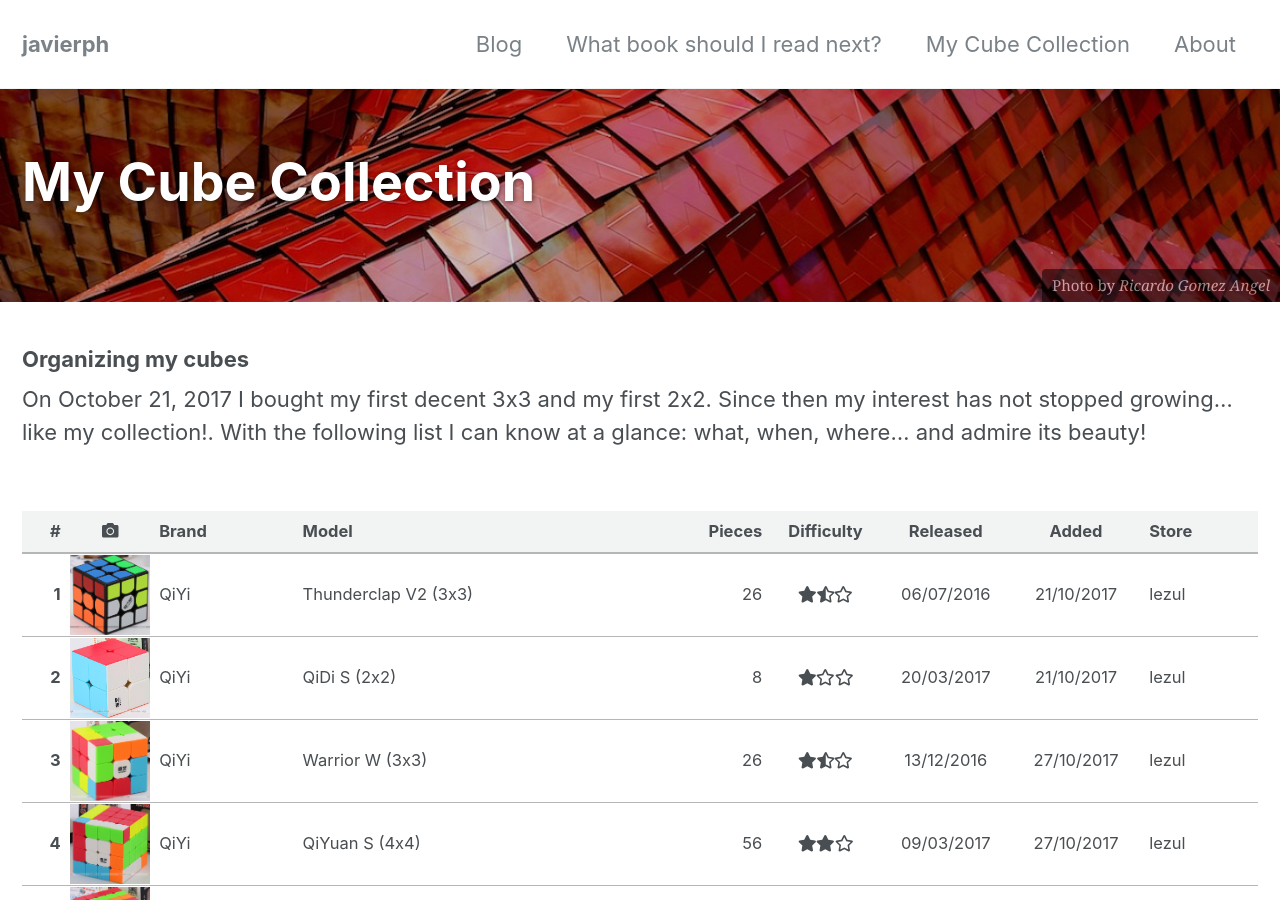
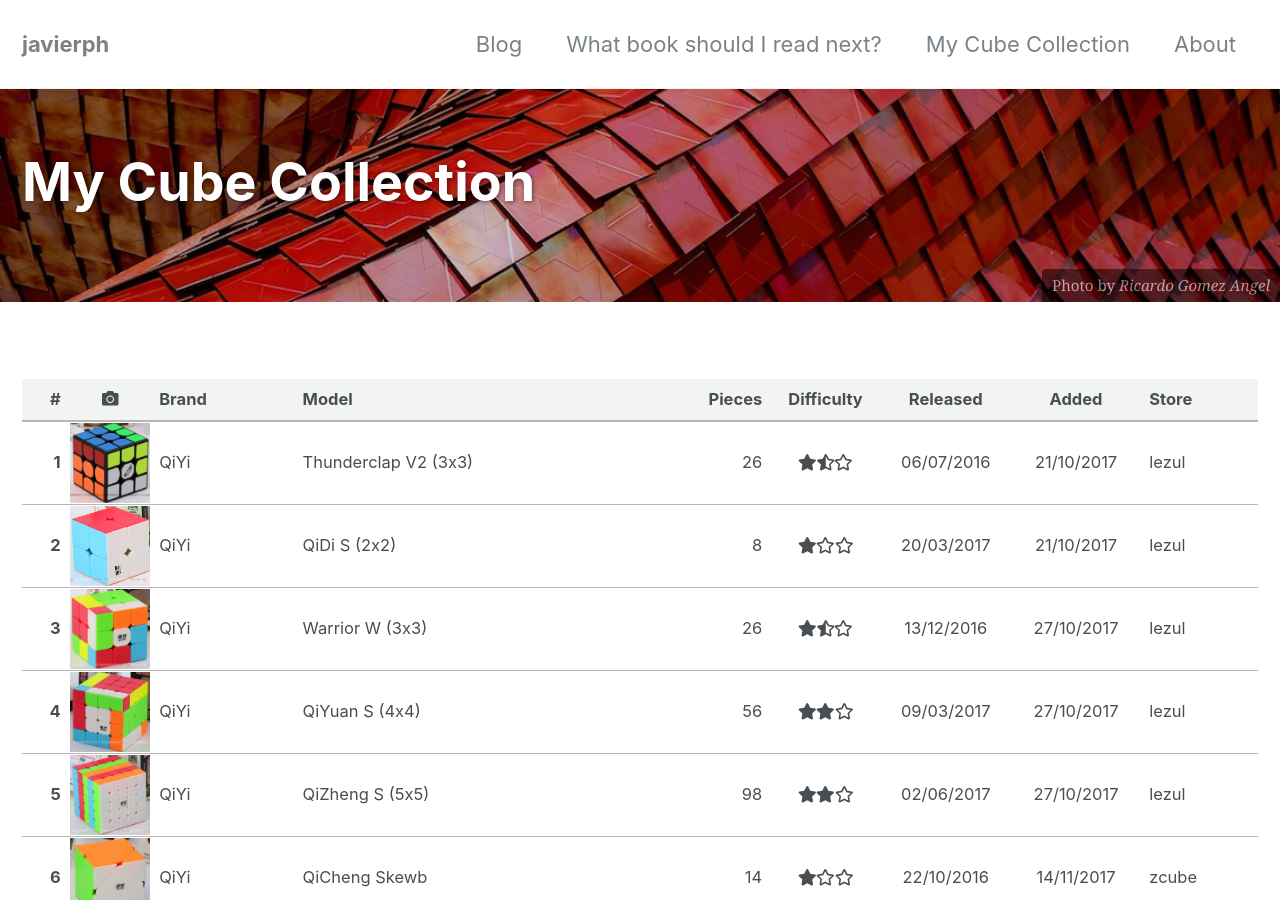
Before and after one commit to javierph/javierph.github.io, a Jekyll site: the page built from _pages/cubes.md, in a window 1280 px wide and 900 px high. Built offline with Jekyll 4.4.1, drawn with Linux system fonts in a browser that asks for light colours; nearby versions of some CDN libraries; some of the changed text lies outside the part shown.

Commit message:
cube list update

```diff
--- a/_includes/cubes/cubes.html
+++ b/_includes/cubes/cubes.html
@@ -92,7 +92,7 @@
 	<td>QiYi</td>
 	<td>Mastermorphix (3x3)</td>
 	<td style="text-align: right;">26</td>
-	<td data-value="2.5" style="text-align: center;"><i class="fas fa-star"></i><i class="fas fa-star"></i><i class="fas fa-star-half-alt"></i></td>
+	<td data-value="2.49" style="text-align: center;"><i class="fas fa-star"></i><i class="fas fa-star"></i><i class="fas fa-star-half-alt"></i></td>
 	<td data-value="20170421" style="text-align: center;">21/04/2017</td>
 	<td data-value="20171114" style="text-align: center;">14/11/2017</td>
 	<td>zcube</td>
@@ -376,7 +376,7 @@
 	<td style="text-align: right;font-weight: bold;">35</td>
 	<td style="width: 82px;padding: 1px;"><img src="/assets/images/cubes/35_superPochman3.jpg" ></td>
 	<td>ShengShou</td>
-	<td>Legend (3x3) [restickered]</td>
+	<td>Legend (3x3) [Super Pochmann]</td>
 	<td style="text-align: right;">26</td>
 	<td data-value="2" style="text-align: center;"><i class="fas fa-star"></i><i class="fas fa-star"></i><i class="far fa-star"></i></td>
 	<td data-value="20160325" style="text-align: center;">25/03/2016</td>
@@ -387,7 +387,7 @@
 	<td style="text-align: right;font-weight: bold;">36</td>
 	<td style="width: 82px;padding: 1px;"><img src="/assets/images/cubes/36_shepherds.jpg" ></td>
 	<td>ShengShou</td>
-	<td>Legend (3x3) [restickered]</td>
+	<td>Legend (3x3) [Shepherd]</td>
 	<td style="text-align: right;">26</td>
 	<td data-value="2.5" style="text-align: center;"><i class="fas fa-star"></i><i class="fas fa-star"></i><i class="fas fa-star-half-alt"></i></td>
 	<td data-value="20160325" style="text-align: center;">25/03/2016</td>
@@ -398,7 +398,7 @@
 	<td style="text-align: right;font-weight: bold;">37</td>
 	<td style="width: 82px;padding: 1px;"><img src="/assets/images/cubes/37_superPochman5.jpg" ></td>
 	<td>ShengShou</td>
-	<td>Legend (5x5) [restickered]</td>
+	<td>Legend (5x5) [Super Pochmann]</td>
 	<td style="text-align: right;">98</td>
 	<td data-value="2.5" style="text-align: center;"><i class="fas fa-star"></i><i class="fas fa-star"></i><i class="fas fa-star-half-alt"></i></td>
 	<td data-value="20170626" style="text-align: center;">26/06/2017</td>
@@ -431,7 +431,7 @@
 	<td style="text-align: right;font-weight: bold;">40</td>
 	<td style="width: 82px;padding: 1px;"><img src="/assets/images/cubes/40_superPochman4.jpg" ></td>
 	<td>ShengShou</td>
-	<td>Legend (4x4) [restickered]</td>
+	<td>Legend (4x4) [Super Pochmann]</td>
 	<td style="text-align: right;">56</td>
 	<td data-value="2" style="text-align: center;"><i class="fas fa-star"></i><i class="fas fa-star"></i><i class="far fa-star"></i></td>
 	<td data-value="20170512" style="text-align: center;">12/05/2017</td>
@@ -455,7 +455,7 @@
 	<td>Ninja</td>
 	<td>Starry Sky Ghost</td>
 	<td style="text-align: right;">26</td>
-	<td data-value="2" style="text-align: center;"><i class="fas fa-star"></i><i class="fas fa-star"></i><i class="far fa-star"></i></td>
+	<td data-value="2.1" style="text-align: center;"><i class="fas fa-star"></i><i class="fas fa-star"></i><i class="far fa-star"></i></td>
 	<td data-value="20180324" style="text-align: center;">24/03/2018</td>
 	<td data-value="20180521" style="text-align: center;">21/05/2018</td>
 	<td>lightake</td>
@@ -576,7 +576,7 @@
 	<td>Ninja</td>
 	<td>Ghost Cube (3x3)</td>
 	<td style="text-align: right;">26</td>
-	<td data-value="2" style="text-align: center;"><i class="fas fa-star"></i><i class="fas fa-star"></i><i class="far fa-star"></i></td>
+	<td data-value="2.1" style="text-align: center;"><i class="fas fa-star"></i><i class="fas fa-star"></i><i class="far fa-star"></i></td>
 	<td data-value="20160525" style="text-align: center;">25/05/2016</td>
 	<td data-value="20180802" style="text-align: center;">02/08/2018</td>
 	<td>kubekings</td>
@@ -631,7 +631,7 @@
 	<td>QiYi</td>
 	<td>Mastermorphix (3x3)</td>
 	<td style="text-align: right;">26</td>
-	<td data-value="2.5" style="text-align: center;"><i class="fas fa-star"></i><i class="fas fa-star"></i><i class="fas fa-star-half-alt"></i></td>
+	<td data-value="2.49" style="text-align: center;"><i class="fas fa-star"></i><i class="fas fa-star"></i><i class="fas fa-star-half-alt"></i></td>
 	<td data-value="20180619" style="text-align: center;">19/06/2018</td>
 	<td data-value="20180813" style="text-align: center;">13/08/2018</td>
 	<td>zcube</td>
@@ -763,7 +763,7 @@
 	<td>Meffert</td>
 	<td>Ghost Hedgehog Silver Metalized (3x3)</td>
 	<td style="text-align: right;">26</td>
-	<td data-value="2.5" style="text-align: center;"><i class="fas fa-star"></i><i class="fas fa-star"></i><i class="fas fa-star-half-alt"></i></td>
+	<td data-value="3" style="text-align: center;"><i class="fas fa-star"></i><i class="fas fa-star"></i><i class="fas fa-star"></i></td>
 	<td data-value="20160324" style="text-align: center;">24/03/2016</td>
 	<td data-value="20180817" style="text-align: center;">17/08/2018</td>
 	<td>mefferts</td>
@@ -774,7 +774,7 @@
 	<td>Meffert</td>
 	<td>Metalized Egg No.4 (3x3)</td>
 	<td style="text-align: right;">26</td>
-	<td data-value="2.5" style="text-align: center;"><i class="fas fa-star"></i><i class="fas fa-star"></i><i class="fas fa-star-half-alt"></i></td>
+	<td data-value="3" style="text-align: center;"><i class="fas fa-star"></i><i class="fas fa-star"></i><i class="fas fa-star"></i></td>
 	<td data-value="20150729" style="text-align: center;">29/07/2015</td>
 	<td data-value="20180817" style="text-align: center;">17/08/2018</td>
 	<td>mefferts</td>
@@ -851,7 +851,7 @@
 	<td>LanLan</td>
 	<td>Skewb Curvy Rhombohedron</td>
 	<td style="text-align: right;">14</td>
-	<td data-value="2.5" style="text-align: center;"><i class="fas fa-star"></i><i class="fas fa-star"></i><i class="fas fa-star-half-alt"></i></td>
+	<td data-value="2.49" style="text-align: center;"><i class="fas fa-star"></i><i class="fas fa-star"></i><i class="fas fa-star-half-alt"></i></td>
 	<td data-value="20131230" style="text-align: center;">30/12/2013</td>
 	<td data-value="20180821" style="text-align: center;">21/08/2018</td>
 	<td>zcube</td>
@@ -862,7 +862,7 @@
 	<td>FangGe</td>
 	<td>Skewb Ghost</td>
 	<td style="text-align: right;">14</td>
-	<td data-value="3" style="text-align: center;"><i class="fas fa-star"></i><i class="fas fa-star"></i><i class="fas fa-star"></i></td>
+	<td data-value="3.1" style="text-align: center;"><i class="fas fa-star"></i><i class="fas fa-star"></i><i class="fas fa-star"></i></td>
 	<td data-value="20171018" style="text-align: center;">18/10/2017</td>
 	<td data-value="20180821" style="text-align: center;">21/08/2018</td>
 	<td>zcube</td>
--- a/_pages/cubes.md
+++ b/_pages/cubes.md
@@ -7,8 +7,6 @@
   overlay_image: /assets/images/fondoCubes.jpg
   caption: "Photo by [*Ricardo Gomez Angel*](https://unsplash.com/@ripato)"
 ---
-### Organizing my cubes
-On October 21, 2017 I bought my first decent 3x3 and my first 2x2. Since then my interest has not stopped growing... like my collection!. With the following list I can know at a glance: what, when, where... and admire its beauty!
 
 <html>
   <head>
```
